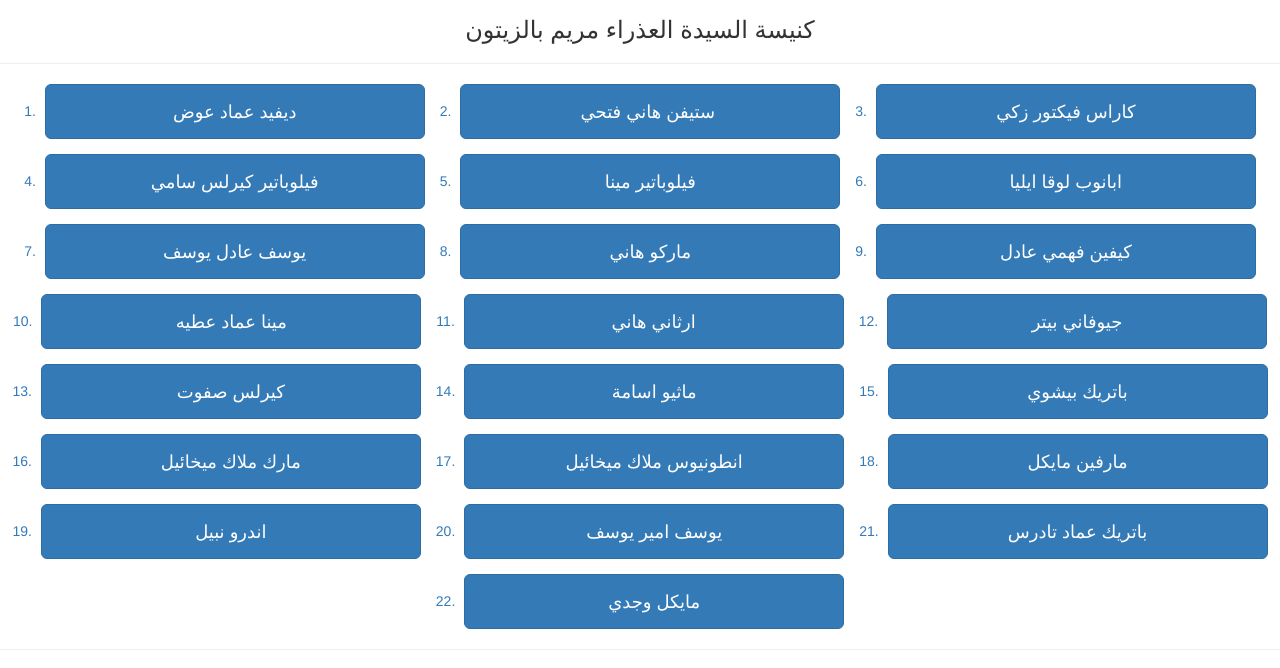
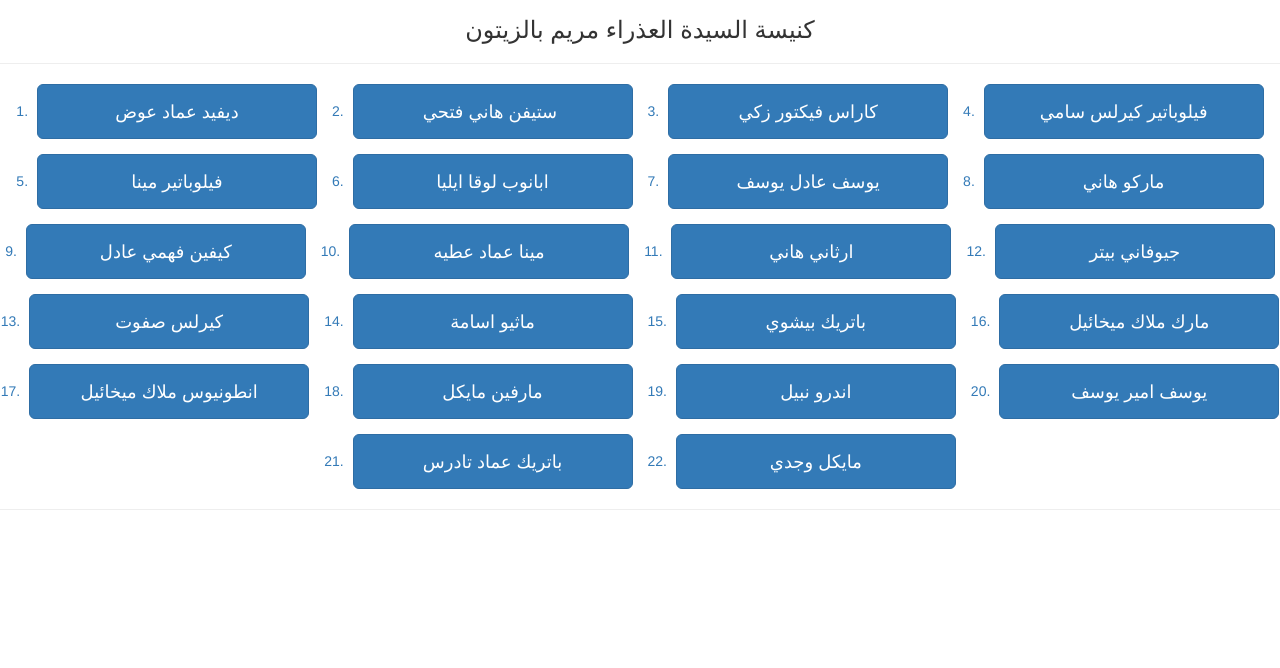
Before and after one commit to marcozakaria/Mahrgan2025, a plain HTML site: page index.html in a window 1280 px wide. Shown: the part 56-724 px from the top of the page. Drawn offline with nearby package versions, Linux system fonts and the light colour scheme.

Commit message:
Update index.html

```diff
--- a/index.html
+++ b/index.html
@@ -11,7 +11,7 @@
             color :darkslategrey;
         }
 		Button{
-			width: 380;
+			width: 280;
 			height: 55;
 			font-size: 25px;
 		}
```
